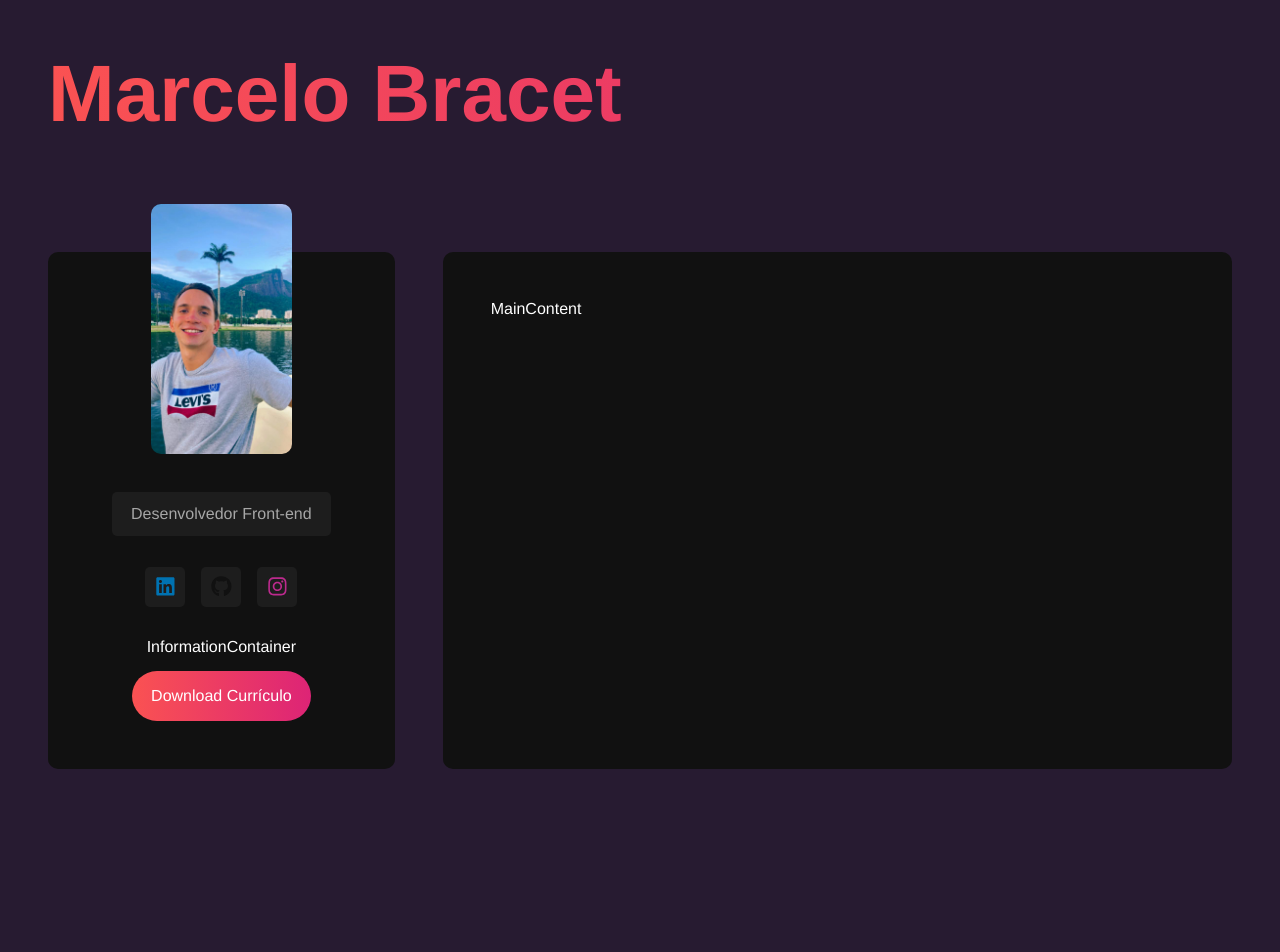
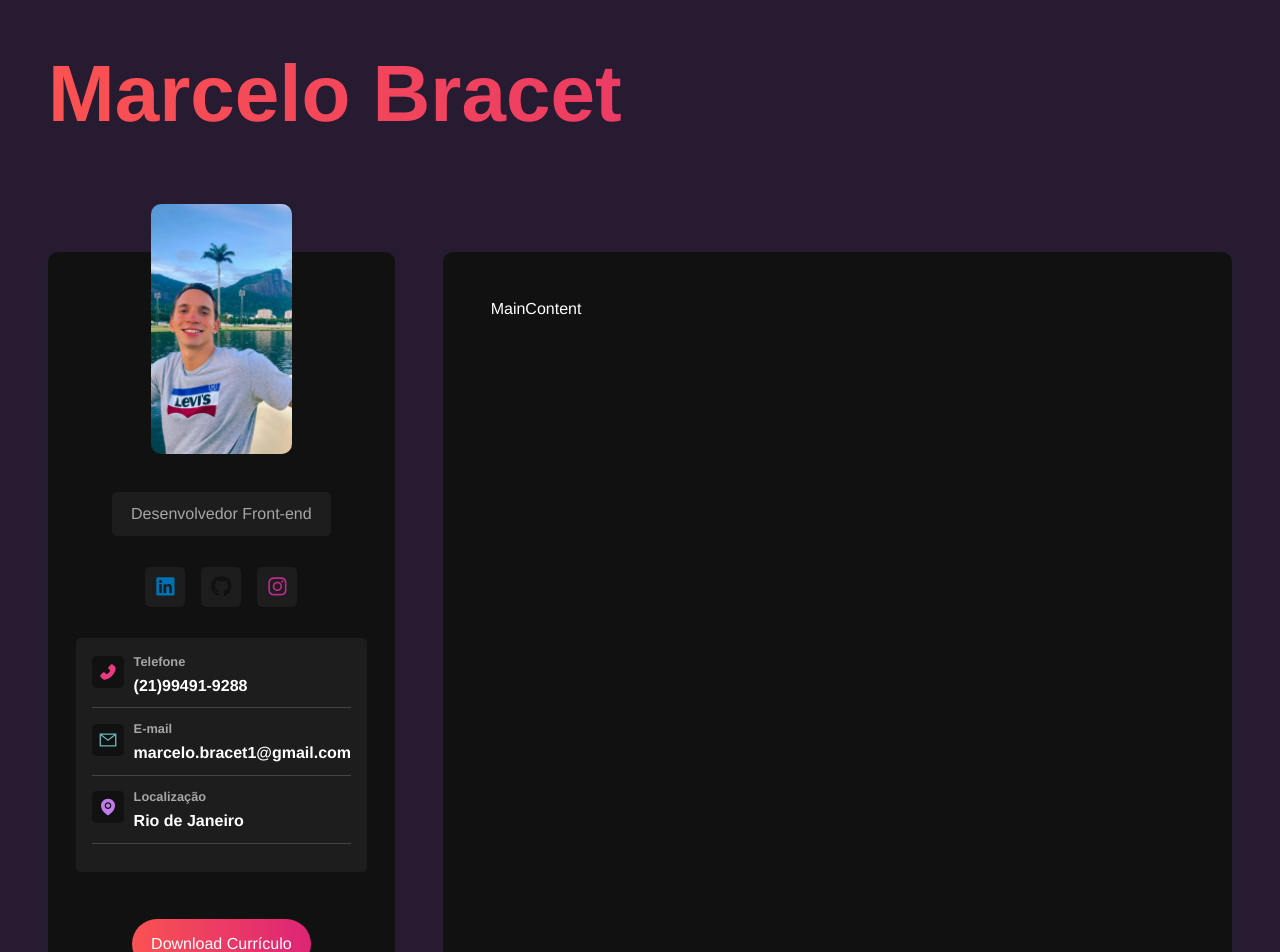
Before and after one commit to MarceloBxD/Portifolio, a React (Vite) app: page / in a window 1280 px wide. Shown: the top 952 px of the page. Before the commit the page ends 817 px from the top, so only its background shows below. Built offline with nearby package versions, Linux system fonts and the light colour scheme.

Commit message:
changes: finished sidebar

```diff
--- /dev/null
+++ b/src/components/IconDivInformation/index.jsx
@@ -0,0 +1,34 @@
+import React from "react";
+import { AiFillEnvironment, AiFillPhone, AiOutlineMail } from "react-icons/ai";
+
+export const IconDivInformation = () => {
+  const valuesInformation = [
+    { title: "Telefone", value: "(21)99491-9288", icon: <AiFillPhone /> },
+    {
+      title: "E-mail",
+      value: "marcelo.bracet1@gmail.com",
+      icon: <AiOutlineMail />,
+    },
+    {
+      title: "Localização",
+      value: "Rio de Janeiro",
+      icon: <AiFillEnvironment />,
+    },
+  ];
+
+  return (
+    <section id="information">
+      {valuesInformation.map((item) => (
+        <div class="info-card" key={item.title}>
+          <a id={item.title} href="icon">
+            {item.icon}
+          </a>
+          <div class="info-values">
+            <h3>{item.title}</h3>
+            <p>{item.value}</p>
+          </div>
+        </div>
+      ))}
+    </section>
+  );
+};
--- a/src/components/InformationContainer/index.jsx
+++ b/src/components/InformationContainer/index.jsx
@@ -1,7 +1,8 @@
 import React from "react";
-import { AiFillPhone, AiOutlineMail, AiFillEnviornment } from "react-icons/ai";
 import "../../styles/components/informationcontainer.sass";
 
+import { IconDivInformation } from "../IconDivInformation";
+
 export const InformationContainer = () => {
-  return <div>InformationContainer</div>;
+  return <IconDivInformation />;
 };
--- a/src/components/Networks/index.jsx
+++ b/src/components/Networks/index.jsx
@@ -4,16 +4,25 @@ import { FaLinkedin, FaGithub, FaInstagram } from "react-icons/fa";
 import "../../styles/components/networks.sass";
 
 const socialNetworks = [
-  { name: "Linkedin", icon: <FaLinkedin /> },
-  { name: "Github", icon: <FaGithub /> },
-  { name: "Instagram", icon: <FaInstagram /> },
+  {
+    name: "Linkedin",
+    icon: <FaLinkedin />,
+    link: "https://www.linkedin.com/in/marcelo-bracet-b51938223/",
+  },
+  { name: "Github", icon: <FaGithub />, link: "https://github.com/MarceloBxD" },
+  { name: "Instagram", icon: <FaInstagram />, link: "#" },
 ];
 
 export const Networks = () => {
   return (
     <section id="social-networks">
       {socialNetworks.map((network) => (
-        <a href="#" id={network.name} key={network.name} className="social-btn">
+        <a
+          href={network.link}
+          id={network.name}
+          key={network.name}
+          className="social-btn"
+        >
           {network.icon}
         </a>
       ))}
--- a/src/styles/components/informationcontainer.sass
+++ b/src/styles/components/informationcontainer.sass
@@ -0,0 +1,50 @@
+@use '../variables'
+@use '../mixins'
+
+#information
+    @include mixins.center
+    flex-direction: column
+    background-color: variables.$bg-color-secondary
+    padding: 1rem
+    margin-bottom: 2rem
+    text-align: left
+    widows: 80%
+    border-radius: variables.$card-border-radius
+
+    .info-card
+        @include mixins.center
+        justify-content: start
+        padding-bottom: .8rem
+        gap: 10px
+        margin-bottom: .8rem
+        border-bottom: 1px solid #444
+        width: 100%
+
+        h3
+            color: variables.$text-color-secondary
+            font-size: .8rem
+            margin-bottom: .5rem
+
+        p
+            color: variables.$text-color
+            font-weight: bold
+
+        svg
+            background-color: variables.$bg-color
+            padding: .4rem
+            width: 2rem
+            height: 2rem
+            border-radius: variables.$card-border-radius
+
+        #Telefone
+            color: #e93b81
+
+        #E-mail
+            color: #6ab5b9
+
+        #Localização
+            color: #c17ceb
+
+
+        .info-values
+            flex-direction: column
```
